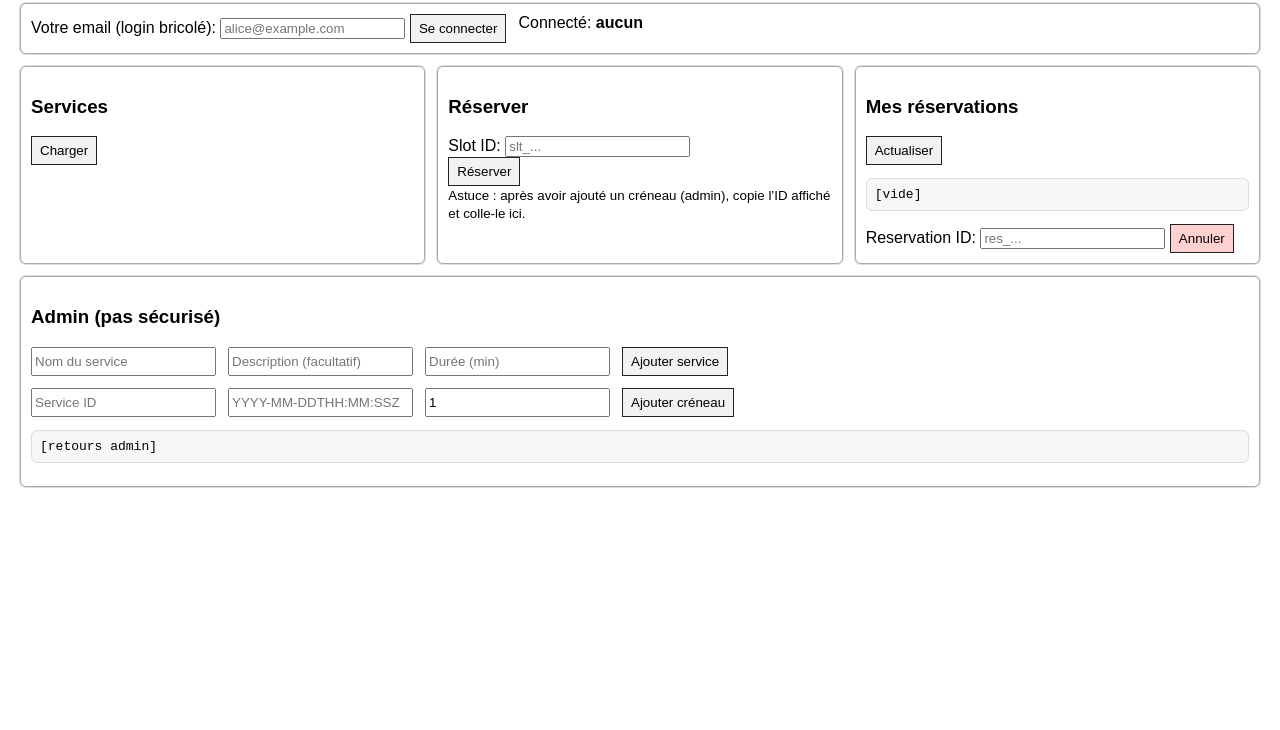
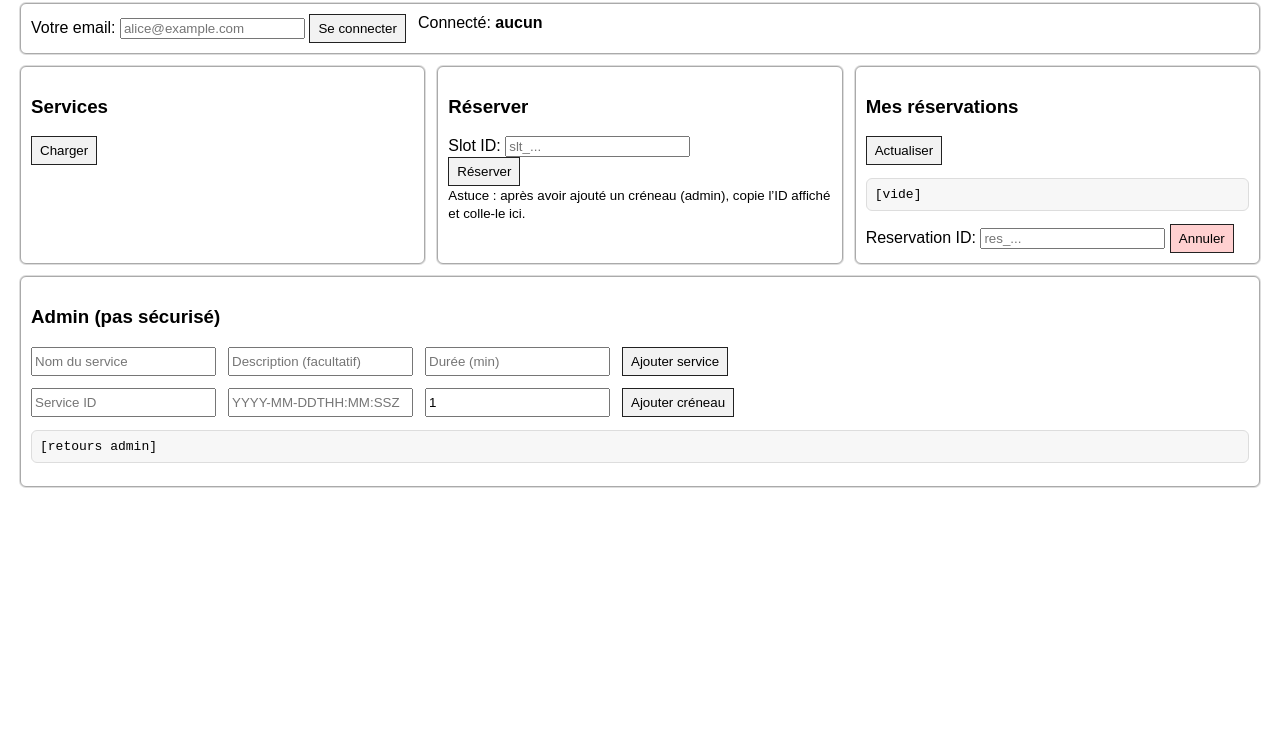
Before and after one commit to strongworldd/Gestion-de-services, a plain HTML site: page web/index.html in a window 1280 px wide. Shown: the part 70-800 px from the top of the page. Drawn offline with Linux system fonts and the light colour scheme.

Commit message:
update html

```diff
--- a/web/index.html
+++ b/web/index.html
@@ -12,7 +12,7 @@
 <!-- Connexion -->
 <div class="row card">
   <form id="loginForm">
-    <label>Votre email (login bricolé):
+    <label>Votre email:
       <input id="emailInput" placeholder="alice@example.com">
     </label>
     <button class="btn">Se connecter</button>
```
